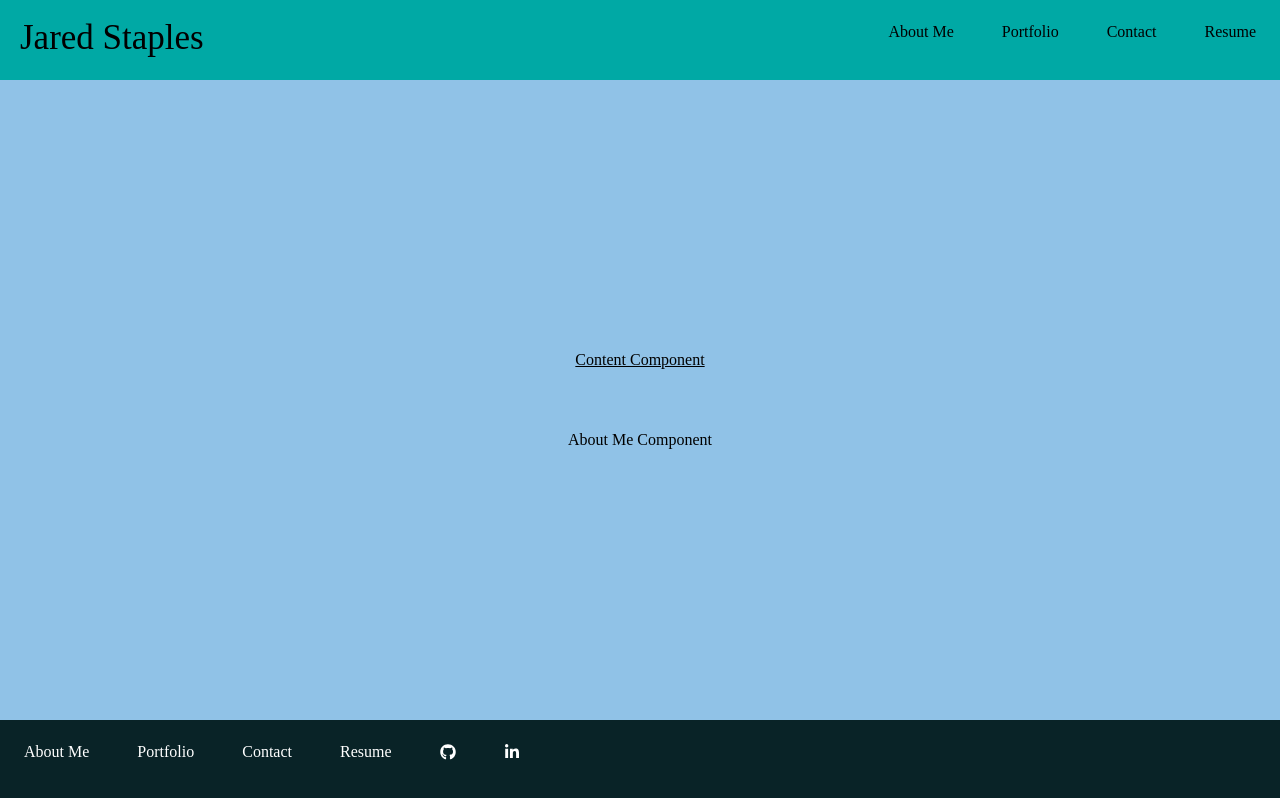
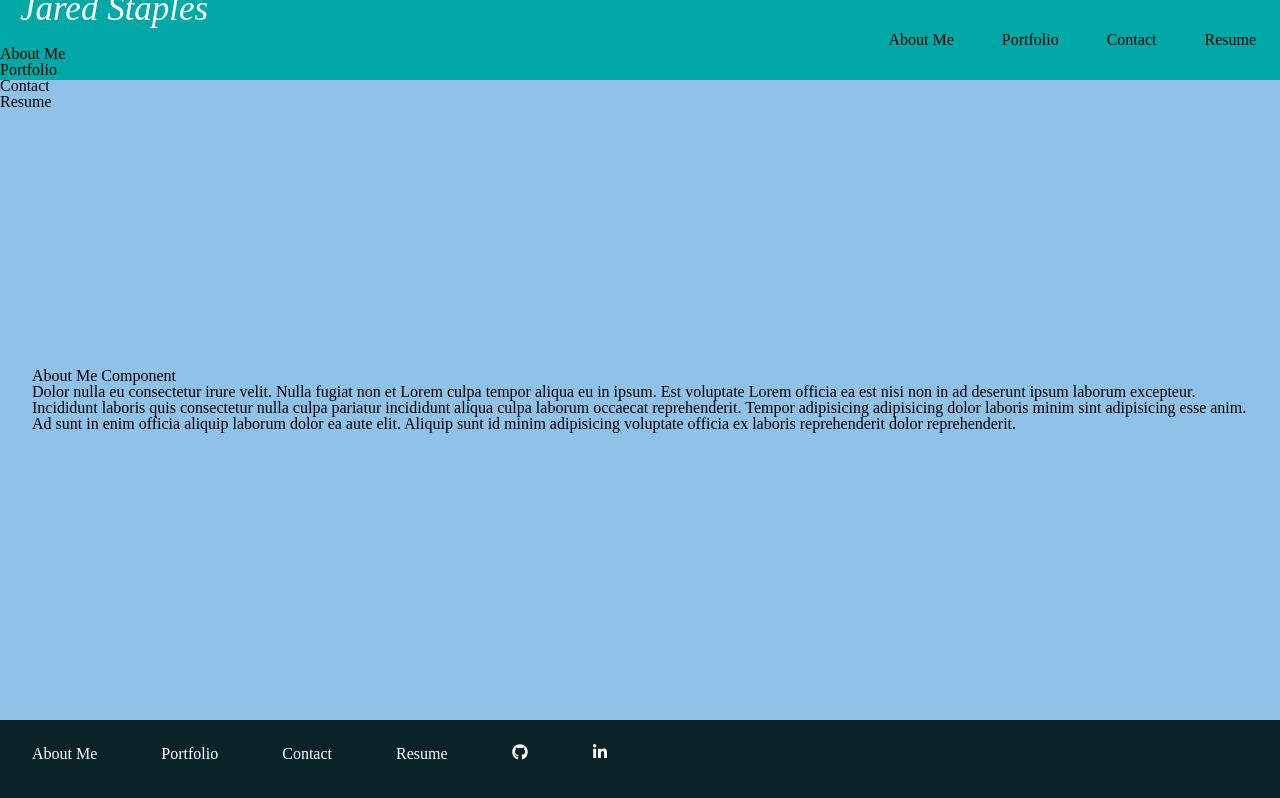
Before and after one commit to jstaples50/Jared-Staples-Portfolio, a React (Create React App) app: page / in a window 1280 px wide. Built offline with nearby package versions, Linux system fonts and the light colour scheme.

Commit message:
Added some content to components; Started creation of hamburger menu for mobile

```diff
--- a/src/App.js
+++ b/src/App.js
@@ -37,7 +37,10 @@ function App() {
         handleSectionRendered={handleSectionRendered}
       />
       <Content sectionRendered={sectionRendered} />
-      <Footer items={navbarItems} />
+      <Footer
+        items={navbarItems}
+        handleSectionRendered={handleSectionRendered}
+      />
     </div>
   );
 }
--- a/src/components/AboutMe.js
+++ b/src/components/AboutMe.js
@@ -2,6 +2,16 @@ export default function AboutMe() {
   return (
     <section className="about-me">
       <h2>About Me Component</h2>
+      <p>
+        Dolor nulla eu consectetur irure velit. Nulla fugiat non et Lorem culpa
+        tempor aliqua eu in ipsum. Est voluptate Lorem officia ea est nisi non
+        in ad deserunt ipsum laborum excepteur. Incididunt laboris quis
+        consectetur nulla culpa pariatur incididunt aliqua culpa laborum
+        occaecat reprehenderit. Tempor adipisicing adipisicing dolor laboris
+        minim sint adipisicing esse anim. Ad sunt in enim officia aliquip
+        laborum dolor ea aute elit. Aliquip sunt id minim adipisicing voluptate
+        officia ex laboris reprehenderit dolor reprehenderit.
+      </p>
     </section>
   );
 }
--- a/src/components/Content.js
+++ b/src/components/Content.js
@@ -1,10 +1,5 @@
 import "../styles/Content.css";
 
 export default function Content({ sectionRendered }) {
-  return (
-    <div className="content-container">
-      <h2 className="content-title">Content Component</h2>
-      {sectionRendered}
-    </div>
-  );
+  return <div className="content-container">{sectionRendered}</div>;
 }
--- a/src/components/Footer.js
+++ b/src/components/Footer.js
@@ -2,12 +2,20 @@ import "../styles/Footer.css";
 
 import { FaGithub, FaLinkedinIn } from "react-icons/fa";
 
-export default function Footer({ items }) {
+export default function Footer({ items, handleSectionRendered }) {
   return (
     <footer className="footer">
       <ul>
         {items.map((item) => {
-          return <li>{item.title}</li>;
+          return (
+            <li
+              key={item.title}
+              onClick={() => handleSectionRendered(item.title)}
+              className="footer-nav"
+            >
+              {item.title}
+            </li>
+          );
         })}
         <li className="github-footer">
           <FaGithub />
--- /dev/null
+++ b/src/components/Hamburger.js
@@ -0,0 +1,18 @@
+export default function Hamburger({ items, handleSectionRendered }) {
+  return (
+    <nav className="hamburger">
+      <ul>
+        {items.map((item) => {
+          return (
+            <li
+              key={item.title}
+              onClick={() => handleSectionRendered(item.title)}
+            >
+              {item.title}
+            </li>
+          );
+        })}
+      </ul>
+    </nav>
+  );
+}
--- a/src/components/Header.js
+++ b/src/components/Header.js
@@ -1,3 +1,23 @@
-export default function Header() {
-  return <h1 className="header">Jared Staples</h1>;
+import { FaBars } from "react-icons/fa";
+import Hamburger from "./Hamburger";
+
+const hamburgerStyle = {
+  position: "absolute",
+  top: 35,
+  right: 35,
+};
+
+export default function Header({ items, handleSectionRendered }) {
+  return (
+    <div>
+      <h1 className="header">Jared Staples</h1>
+      <FaBars className="FaBars" style={hamburgerStyle} />
+      <div className="hamburger-div">
+        <Hamburger
+          items={items}
+          handleSectionRendered={handleSectionRendered}
+        />
+      </div>
+    </div>
+  );
 }
--- a/src/components/Navigation.js
+++ b/src/components/Navigation.js
@@ -6,7 +6,7 @@ import NavBar from "./NavBar";
 export default function Navigation({ items, handleSectionRendered }) {
   return (
     <div className="navigation">
-      <Header />
+      <Header items={items} handleSectionRendered={handleSectionRendered} />
       <NavBar items={items} handleSectionRendered={handleSectionRendered} />
     </div>
   );
--- a/src/styles/Content.css
+++ b/src/styles/Content.css
@@ -11,7 +11,3 @@
 .content-container > * {
   padding: 2rem;
 }
-
-.content-title {
-  text-decoration: underline;
-}
--- a/src/styles/Footer.css
+++ b/src/styles/Footer.css
@@ -7,13 +7,34 @@
 
 .footer ul {
   display: flex;
+  justify-content: center;
+  align-items: center;
 }
 
 .footer li {
-  padding: 1.5rem;
+  padding: 1.5rem 2rem;
   cursor: pointer;
 }
 
 .footer li:hover {
   color: #90c2e7;
 }
+
+.footer-nav {
+  display: none;
+}
+
+@media screen and (min-width: 600px) {
+  .footer ul {
+    justify-content: flex-start;
+  }
+
+  .footer-nav {
+    display: flex;
+    padding: 1.5rem;
+  }
+
+  .footer li {
+    padding: 1.5;
+  }
+}
--- a/src/styles/NavBar.css
+++ b/src/styles/NavBar.css
@@ -1,5 +1,10 @@
+.navbar {
+  display: none;
+}
+
 .navbar ul {
   display: flex;
+  flex-direction: column;
 }
 
 .navbar li {
@@ -10,3 +15,13 @@
 .navbar li:hover {
   color: white;
 }
+
+@media screen and (min-width: 600px) {
+  .navbar {
+    display: block;
+  }
+
+  .navbar ul {
+    flex-direction: row;
+  }
+}
--- a/src/styles/Navigation.css
+++ b/src/styles/Navigation.css
@@ -3,10 +3,33 @@
   height: 10vh;
   background: #00a9a5;
   display: flex;
-  justify-content: space-between;
+  flex-direction: column;
+  align-items: center;
 }
 
 .header {
   font-size: 35px;
   padding: 1.25rem;
+  cursor: pointer;
 }
+
+.header:hover {
+  font-style: italic;
+  color: white;
+}
+
+.FaBars:hover {
+  color: white;
+  cursor: pointer;
+}
+
+@media screen and (min-width: 600px) {
+  .navigation {
+    flex-direction: row;
+    justify-content: space-between;
+  }
+
+  .FaBars {
+    display: none;
+  }
+}
```
